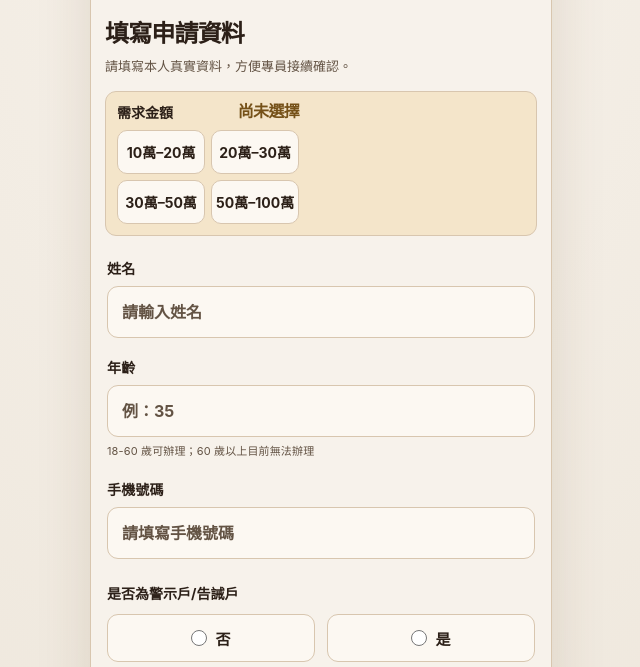
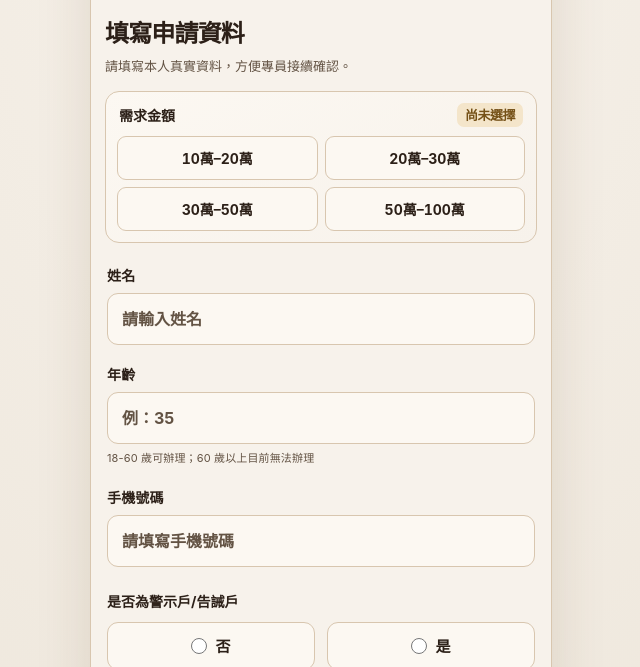
Before and after one commit to tunhong145-cmd/d-project-landing-copy19, a plain HTML site: page apply.html in a window 1280 px wide. Shown: the part 124-791 px from the top of the page, without its empty margins (319-959 px from the left). Drawn offline with Linux system fonts and the light colour scheme; no server answers.

Commit message:
Align and lighten the Copy19 C amount card

```diff
--- a/apply.html
+++ b/apply.html
@@ -12,7 +12,7 @@
   <link rel="stylesheet" href="copper-c/ice.css?v=20261119-1">
   <link rel="stylesheet" href="copper-c/optical-blue.css?v=20261119-1">
   <link rel="stylesheet" href="copper-c/form.css?v=20261119-1">
-  <link rel="stylesheet" href="champagne-arc/theme.css?v=20261124-2">
+  <link rel="stylesheet" href="champagne-arc/theme.css?v=20261124-3">
   <script src="repo-pixels.js?v=20261010-1"></script>
   <script src="app.js?v=20261124-c-form-amount" defer></script>
 </head>
--- a/champagne-arc/theme.css
+++ b/champagne-arc/theme.css
@@ -247,12 +247,37 @@ body {
 .champagne-arc #calculator .apply-dock .notice-amount { background: var(--optical-tint); color: var(--optical-accent); }
 
 /* Form and success use the same light surfaces. LINE keeps its green CTA. */
-.champagne-arc .form-amount.inline-amount { display: grid; gap: 8px; padding: 10px 11px 11px; }
-.champagne-arc .inline-amount .inline-amount-heading { display: flex; justify-content: space-between; align-items: center; gap: 8px; }
+.champagne-arc .form-amount.inline-amount {
+  display: grid;
+  grid-template-columns: minmax(0, 1fr);
+  justify-content: stretch;
+  align-items: stretch;
+  gap: 9px;
+  padding: 11px;
+  border-radius: 14px;
+  background: linear-gradient(152deg, var(--optical-paper), var(--optical-shell));
+}
+.champagne-arc .inline-amount .inline-amount-heading { display: flex; justify-content: space-between; align-items: center; gap: 8px; padding-inline: 2px; }
 .champagne-arc .inline-amount .inline-amount-heading > span { margin: 0; color: var(--optical-ink); font-size: 14px; font-weight: 750; }
-.champagne-arc .inline-amount .inline-amount-heading > strong { font-size: 16px; text-align: end; }
-.champagne-arc .inline-amount .bands { padding: 0; gap: 6px; }
-.champagne-arc .inline-amount .bands button { min-height: 44px; padding: 4px; font-size: 14px; }
+.champagne-arc .inline-amount .inline-amount-heading > strong {
+  padding: 4px 8px;
+  border-radius: 7px;
+  background: var(--optical-tint);
+  font-size: 13px;
+  line-height: 1.25;
+  text-align: end;
+  white-space: nowrap;
+}
+.champagne-arc .inline-amount .bands { grid-template-columns: repeat(2, minmax(0, 1fr)); padding: 0; gap: 7px; }
+.champagne-arc .inline-amount .bands button {
+  min-width: 0;
+  min-height: 44px;
+  padding: 5px 4px;
+  border-radius: 9px;
+  font-size: 14px;
+  font-weight: 650;
+  font-variant-numeric: tabular-nums;
+}
 .champagne-arc .inline-amount .bands button.selected {
   background: var(--champagne-metal);
   border-color: #ae8340;
```
